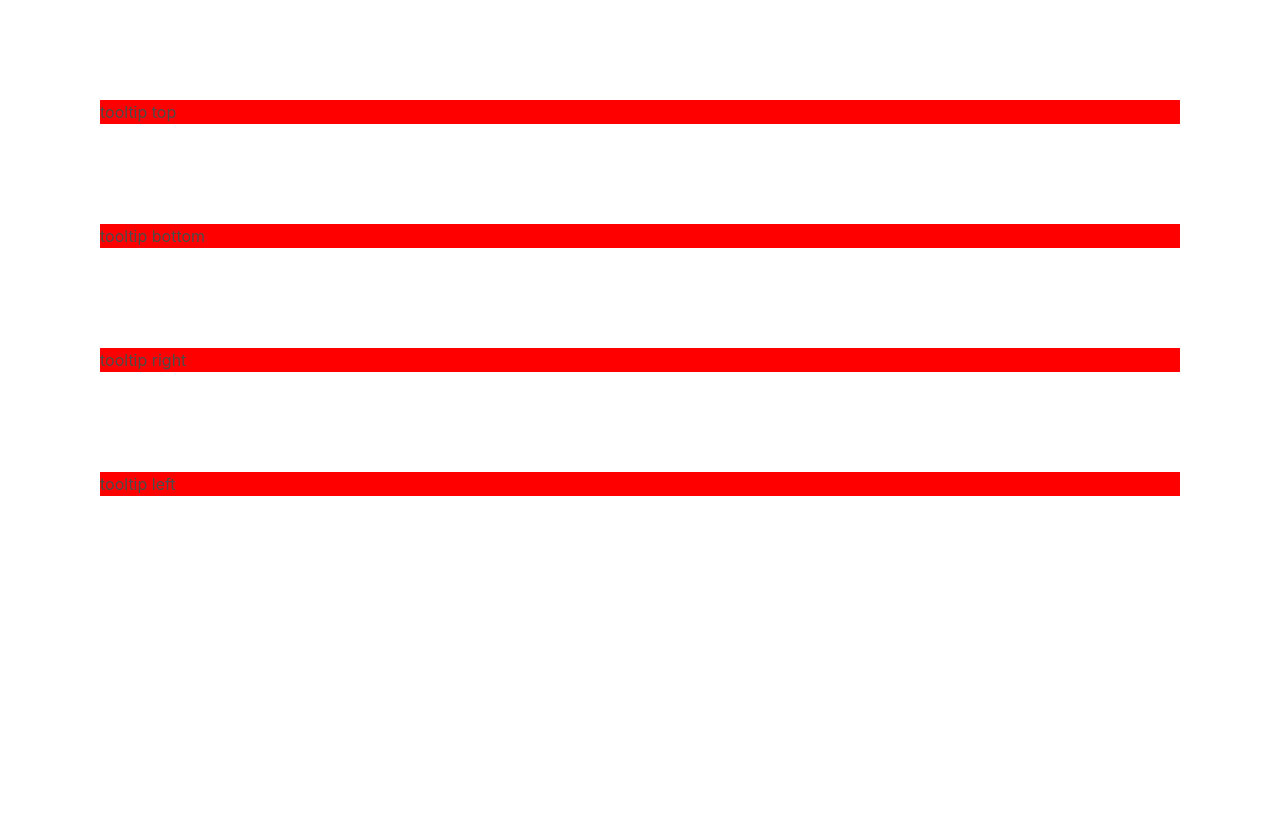
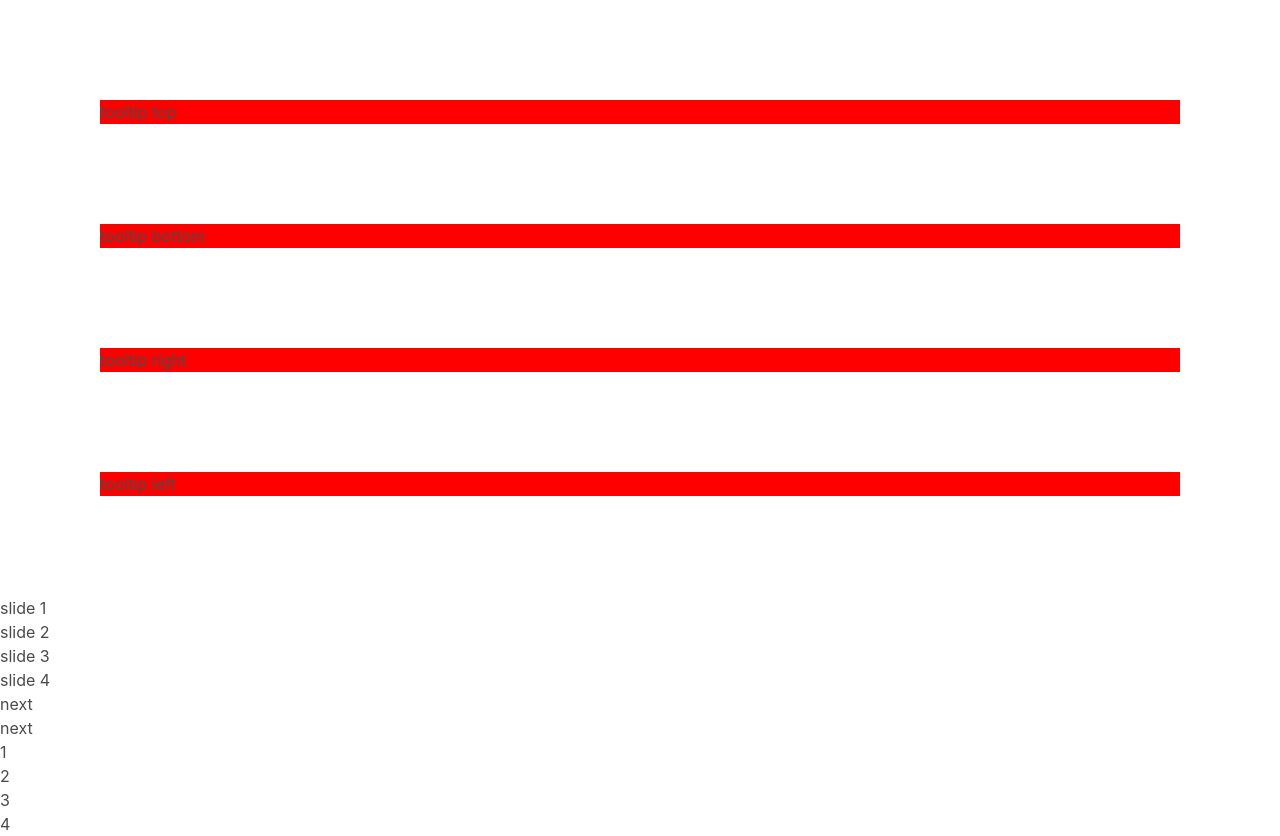
Before and after one commit to fourofour/Phantom, a website: page native/src/index.html in a window 1280 px wide. Before the commit the page ends 800 px from the top, so only its background shows below. Drawn offline with nearby package versions, Linux system fonts and the light colour scheme; files that its build step writes are made by us from their sources.

Commit message:
finishing carousel
carousel works with adding and removing class base on timer

```diff
--- a/native/src/index.html
+++ b/native/src/index.html
@@ -15,6 +15,27 @@
   <div data-ph-tooltip="tooltip right" style="margin: 100px; background-color: red" data-ph-pos="right">tooltip right</div>
   <div data-ph-tooltip="tooltip left" style="margin: 100px; background-color: red" data-ph-pos="left">tooltip left</div>
 
+  <div data-ph-carousel class="carousel self">
+    <div class="carousel inner">
+      <div class="carousel slide active">slide 1</div>
+      <div class="carousel slide">slide 2</div>
+      <div class="carousel slide">slide 3</div>
+      <div class="carousel slide">slide 4</div>
+
+      <div class="carousel controls">
+        <div class="carousel next">next</div>
+        <div class="carousel prev">next</div>
+      </div>
+
+      <div class="carousel indicators">
+        <div class="carousel indicator active">1</div>
+        <div class="carousel indicator">2</div>
+        <div class="carousel indicator">3</div>
+        <div class="carousel indicator">4</div>
+      </div>
+    </div>
+  </div>
+
   <script type="text/javascript" src="../dist/phantom.js"></script>
   <!--<script type="text/javascript" src="phantom.js"></script>-->
 
--- a/native/src/phantom.js
+++ b/native/src/phantom.js
@@ -268,7 +268,85 @@ class Phantom  {
       *
       * */
       carousel: function (querySelector) {
+        let list
 
+        if (querySelector === undefined) {
+          list = document.querySelectorAll('[data-ph-carousel]')
+        } else {
+          list = document.querySelectorAll(querySelector)
+        }
+
+        for (let i = 0; i < list.length; i++) {
+          let item = list[i]
+
+          let timeIntterval = item.getAttribute('data-ph-carousel'),
+            id = item.getAttribute('data-ph-id')
+
+          timeIntterval = timeIntterval ? parseInt(timeIntterval) : 5000
+          id = id ? id : that._live.id.get()
+
+          if (!item.hasAttribute('data-ph-id'))
+            item.setAttribute('data-ph-id', id)
+
+          let carousel = {
+            indicators: item.querySelectorAll('.carousel.indicator'),
+            slides: item.querySelectorAll('.carousel.slide'),
+            next: item.querySelector('.carousel.next'),
+            prev: item.querySelector('.carousel.prev'),
+            id,
+            timer: setInterval(function () {
+              if (carousel.slides.length > 1) {
+                let index = 0,
+                  next = 1
+
+                for (let i = 0; i < carousel.slides.length; i++) {
+                  let classList = carousel.slides[i].className.split(' ')
+
+                  if (classList.indexOf('active') > -1) {
+                    index = i
+                  }
+                }
+
+                if (index === carousel.slides.length - 1)
+                  next = 0
+                else
+                  next = index + 1
+
+                that._core.addClass({
+                  className: 'prev',
+                  element: carousel.slides[index]
+                })
+                that._core.addClass({
+                  className: 'next',
+                  element: carousel.slides[next]
+                })
+                let timeout = setTimeout(function () {
+                  that._core.removeClass({
+                    className: 'prev',
+                    element: carousel.slides[index]
+                  })
+                  that._core.removeClass({
+                    className: 'active',
+                    element: carousel.slides[index]
+                  })
+
+                  that._core.removeClass({
+                    className: 'next',
+                    element: carousel.slides[next]
+                  })
+                  that._core.addClass({
+                    className: 'active',
+                    element: carousel.slides[next]
+                  })
+                }, 1000)
+              }
+
+              console.log('fuck')
+            }, timeIntterval)
+          }
+
+          that._live.carousel.set(id, carousel)
+        }
       }
     }
 
@@ -329,6 +407,23 @@ class Phantom  {
     })
 
     /*
+    * Registering our carousel in _live
+    * Adding carousel to _core so it can run when page is loaded once
+    * Registering carousel to _export so we can have easy access to it
+    *
+    * */
+
+    this._live.register('carousel')
+    this._core.init.add({
+      name: 'carousel',
+      callback:  that._native.carousel
+    })
+    this._export.register({
+      name: 'carousel',
+      callback:  that._native.carousel
+    })
+
+    /*
     * Attaching out _core to lunch when page is loaded
     *
     * */
--- a/native/src/sass/components/tooltip.sass
+++ b/native/src/sass/components/tooltip.sass
@@ -23,6 +23,8 @@ $tooltip-text-color: #fff !default
     content: ''
     display: block
     position: absolute
+    text:
+      align: center
     border:
       width: 0 3px 3px 0
       color: black
```
